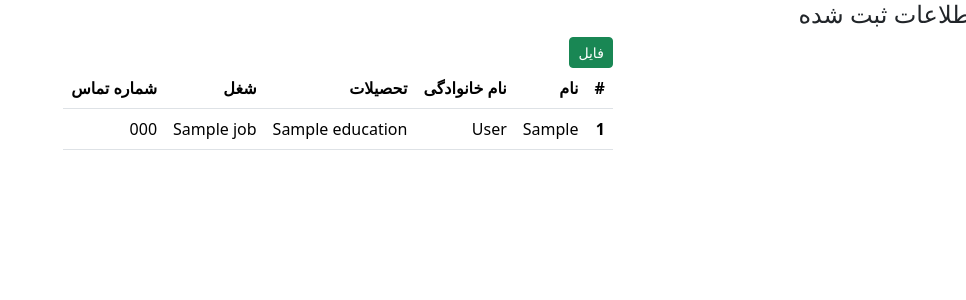
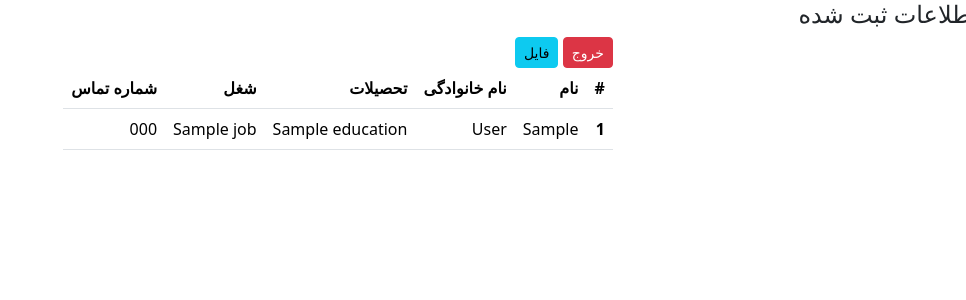
Before and after one commit to b-liva/dsa, a Django app: template contacts/templates/contacts/contact_list.html in a window 1280 px wide. Shown: the top 300 px of the page, without its empty margins (314-1280 px from the left). Run offline with Django 3.2, Linux system fonts and the light colour scheme; the template is opened without the code that fills it: most values are stand-ins (such as "Sample title", 1, 10 or a date in 2020); some libraries are stand-ins or nearby versions.

Commit message:
Style btn

```diff
--- a/contacts/templates/contacts/contact_list.html
+++ b/contacts/templates/contacts/contact_list.html
@@ -5,7 +5,11 @@
     </div>
     <div class="row justify-content-center">
         <div class="col-auto">
-            <a href="{% url 'contact:export' %}" type="button" class="btn btn-sm btn-success float-right">فایل</a>
+            <div class="col-md-4 offset-8">
+                <a href="{% url 'logout' %}" type="button" class="float-right btn btn-sm btn-danger">خروج</a>
+                <a href="{% url 'contact:export' %}" type="button" class="float-right btn btn-sm btn-info">فایل</a>
+            </div>
+
             <table class="table table-responsive">
                 <thead>
                 <tr>
```
Also changed, not shown: 1 other file.
